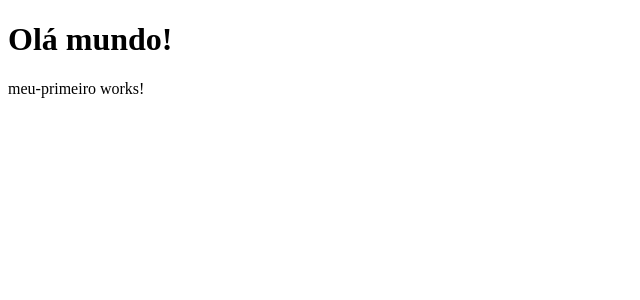
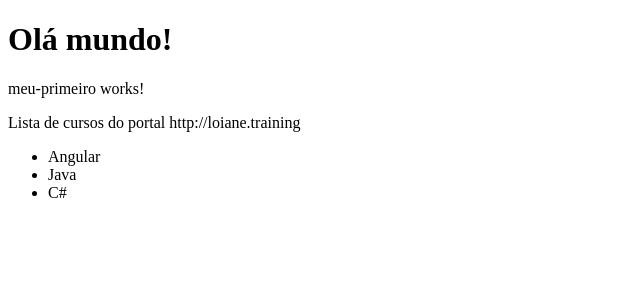
Before and after one commit to sergiohrodrigues/learning-angular, an Angular app: page / in a window 1280 px wide. Shown: the top 300 px of the page, without its empty margins (0-640 px from the left). Built offline with nearby package versions, Linux system fonts and the light colour scheme.

Commit message:
introduction to templates

```diff
--- a/src/app/app.component.html
+++ b/src/app/app.component.html
@@ -1,3 +1,5 @@
 <h1>{{ title }}</h1>
 
 <app-meu-primeiro></app-meu-primeiro>
+
+<app-cursos></app-cursos>
--- a/src/app/app.component.ts
+++ b/src/app/app.component.ts
@@ -1,11 +1,12 @@
 import { Component } from '@angular/core';
 import { RouterOutlet } from '@angular/router';
 import { MeuPrimeiroComponent } from './meu-primeiro/meu-primeiro.component';
+import { CursosComponent } from './cursos/cursos.component';
 
 @Component({
   selector: 'app-root',
   standalone: true,
-  imports: [RouterOutlet, MeuPrimeiroComponent],
+  imports: [RouterOutlet, MeuPrimeiroComponent, CursosComponent],
   templateUrl: './app.component.html',
   styleUrl: './app.component.css'
 })
--- /dev/null
+++ b/src/app/cursos/cursos.component.html
@@ -0,0 +1,5 @@
+<p>Lista de cursos do portal {{ nomePortal }}</p>
+
+<ul>
+    <li *ngFor="let curso of cursos">{{ curso }}</li>
+</ul>
--- /dev/null
+++ b/src/app/cursos/cursos.component.ts
@@ -0,0 +1,25 @@
+import { Component } from '@angular/core';
+import { CommonModule } from '@angular/common';
+
+@Component({
+  selector: 'app-cursos',
+  standalone: true,
+  imports: [CommonModule],
+  templateUrl: './cursos.component.html',
+  styleUrl: './cursos.component.css'
+})
+export class CursosComponent {
+
+  nomePortal :string;
+
+  cursos: string[] = ['Angular', 'Java', 'C#'];
+
+  constructor() {
+    this.nomePortal = 'http://loiane.training';
+
+    for (let i = 0; i < this.cursos.length; i++) {
+      let curso = this.cursos[i];
+    }
+  }
+
+}
```
Also changed, not shown: src/app/cursos/cursos.component.css (added), 1 other file (tests, documents, lock files or other folders).
